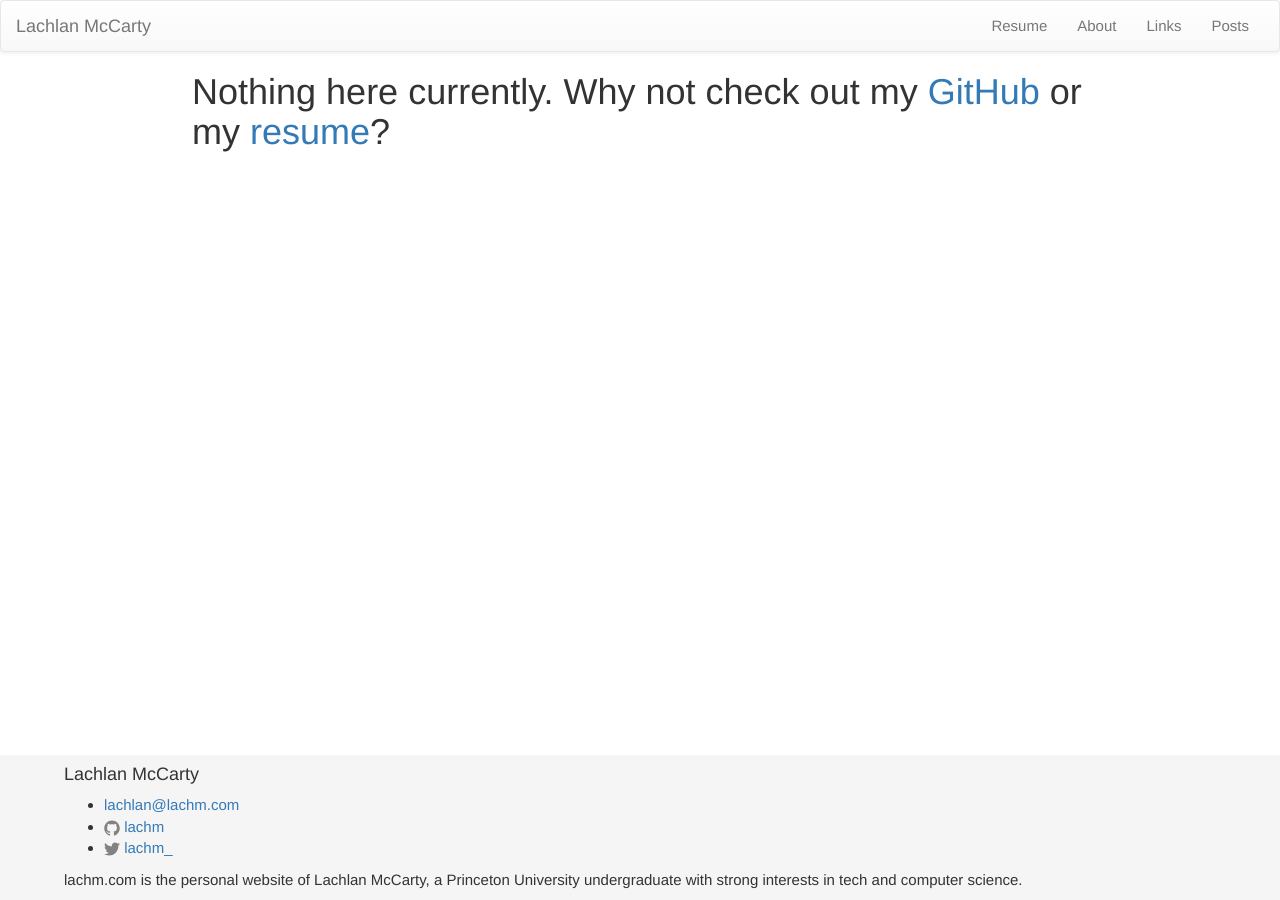
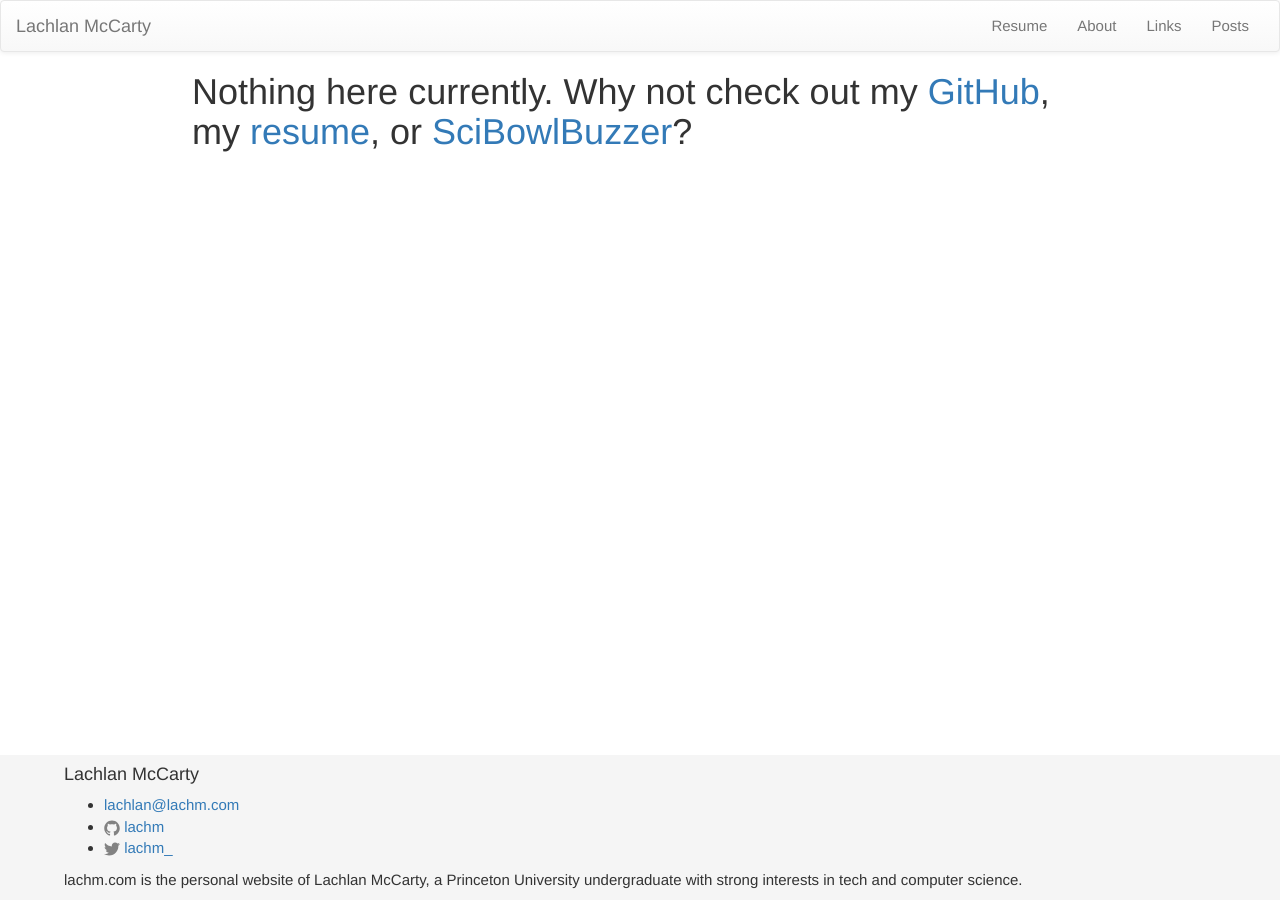
Before and after one commit to lachm/lachm.github.io, a Jekyll site: the page built from index.html, in a window 1280 px wide. Built offline with Jekyll 4.4.1, drawn with Linux system fonts in a browser that asks for light colours.

Commit message:
add scibowlbuzzer to main page

```diff
--- a/index.html
+++ b/index.html
@@ -3,5 +3,6 @@
 ---
 
 <h1>Nothing here currently. Why not check out my
-    <a href="https://github.com/lachm">GitHub</a> or my
-    <a href="{{ site.url }}{{ site.resume_permalink }}">resume</a>?</h1>
+    <a href="https://github.com/lachm">GitHub</a>, my
+    <a href="{{ site.url }}{{ site.resume_permalink }}">resume</a>, or
+    <a href="http://www.scibowlbuzzer.com">SciBowlBuzzer</a>?</h1>
```
